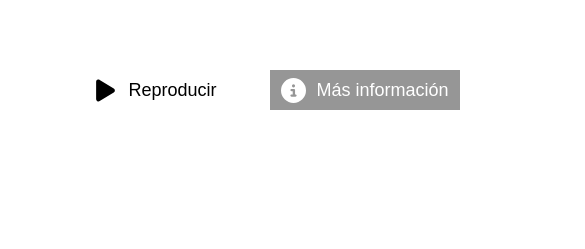
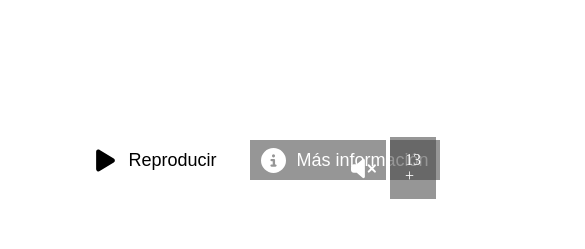
Before and after one commit to Antonela89/proyectoNeflixt, a React (Create React App) app: page / in a window 390 px wide. Shown: the part 446-695 px from the top of the page, 585 px wide, since content can reach past the window. Built offline with nearby package versions, Linux system fonts and the light colour scheme.

Commit message:
Responsivo banner

```diff
--- a/package.json
+++ b/package.json
@@ -4,6 +4,7 @@
   "private": true,
   "dependencies": {
     "@fortawesome/fontawesome-svg-core": "^6.2.0",
+    "@fortawesome/free-brands-svg-icons": "^6.2.0",
     "@fortawesome/free-regular-svg-icons": "^6.2.0",
     "@fortawesome/free-solid-svg-icons": "^6.2.0",
     "@fortawesome/react-fontawesome": "^0.2.0",
--- a/src/Components/body/Carrousel.module.css
+++ b/src/Components/body/Carrousel.module.css
@@ -5,7 +5,7 @@
     width: 100%;
     z-index: 5;
     justify-content: space-between;
-    border: solid 1px red;
+    /* border: solid 1px red; */
 }
 
 .lista {
--- a/src/Components/hero/Banner.module.css
+++ b/src/Components/hero/Banner.module.css
@@ -4,6 +4,7 @@
     flex-direction: column;
     width: 100%;
     height: 100%;
+    /* border: solid 1px red; */
 }
 
 .video {
@@ -12,11 +13,11 @@
 }
 
 .botones {
-    width: 400px;
-    height: 40px;
+    position: relative;
+    width: 29%;
+    height: 5%;
     display: flex;
-    position: relative;
-    bottom: 70px;
+    bottom: 9%;
     flex-direction: row;
     justify-content: space-between;
 }
--- a/src/Components/hero/Clasificacion.module.css
+++ b/src/Components/hero/Clasificacion.module.css
@@ -1,15 +1,18 @@
 .contenedor {
-    position: relative;
-    width: 130px;
-    top: 190px;
-    left: 1215px;
+    /* border: solid 1px red; */
     display: flex;
-    justify-content: center;
+    position: absolute;
+    width: 10%;
+    height: 5%;
+    bottom: -115%;
+    left: 90%;
     align-items: center;
 }
 
 .clasificacion {
-    width: 65px;
+    /* border: solid 1px red;*/
+    position: relative;
+    width: 80%;
     user-select: none;
     color: white;
     padding: 15px;
```
Also changed, not shown: 1 other file (tests, documents, lock files or other folders).
